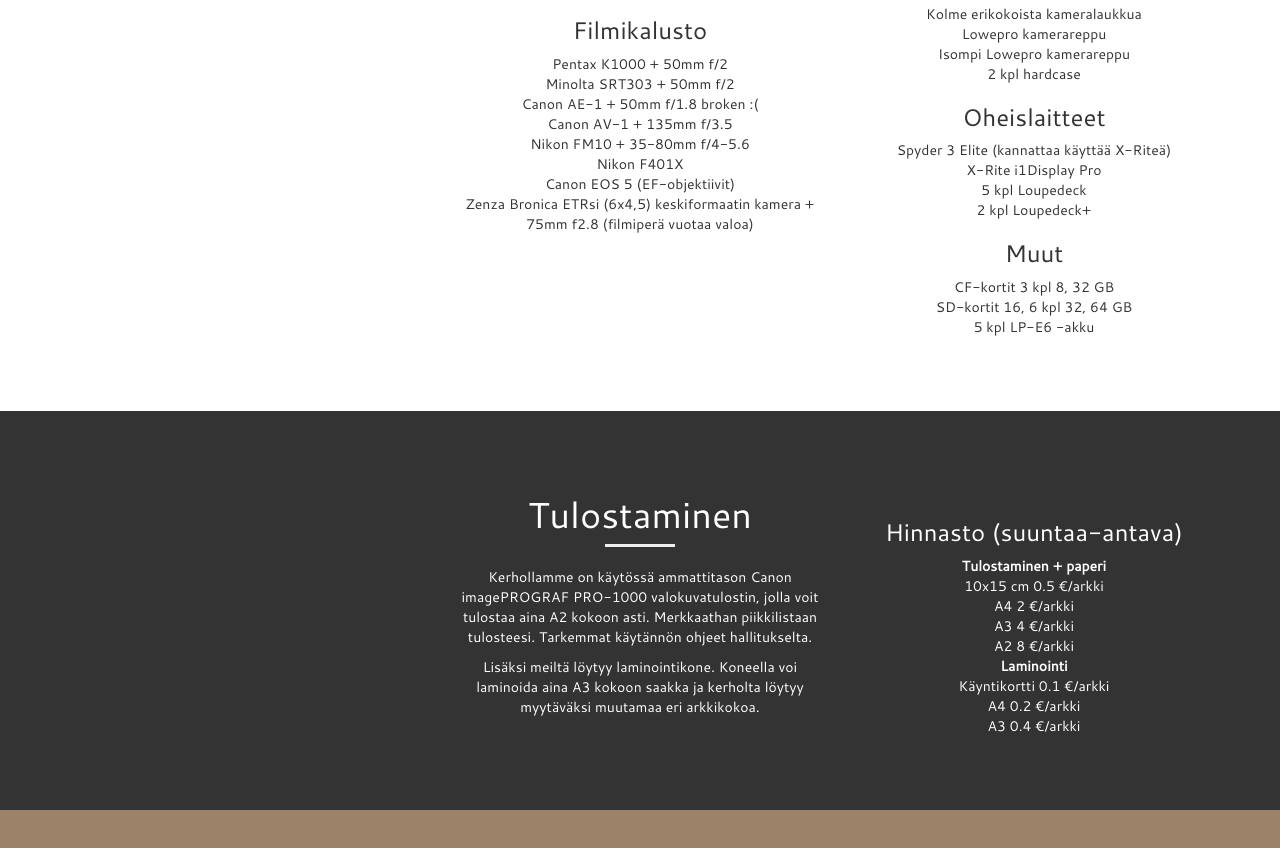
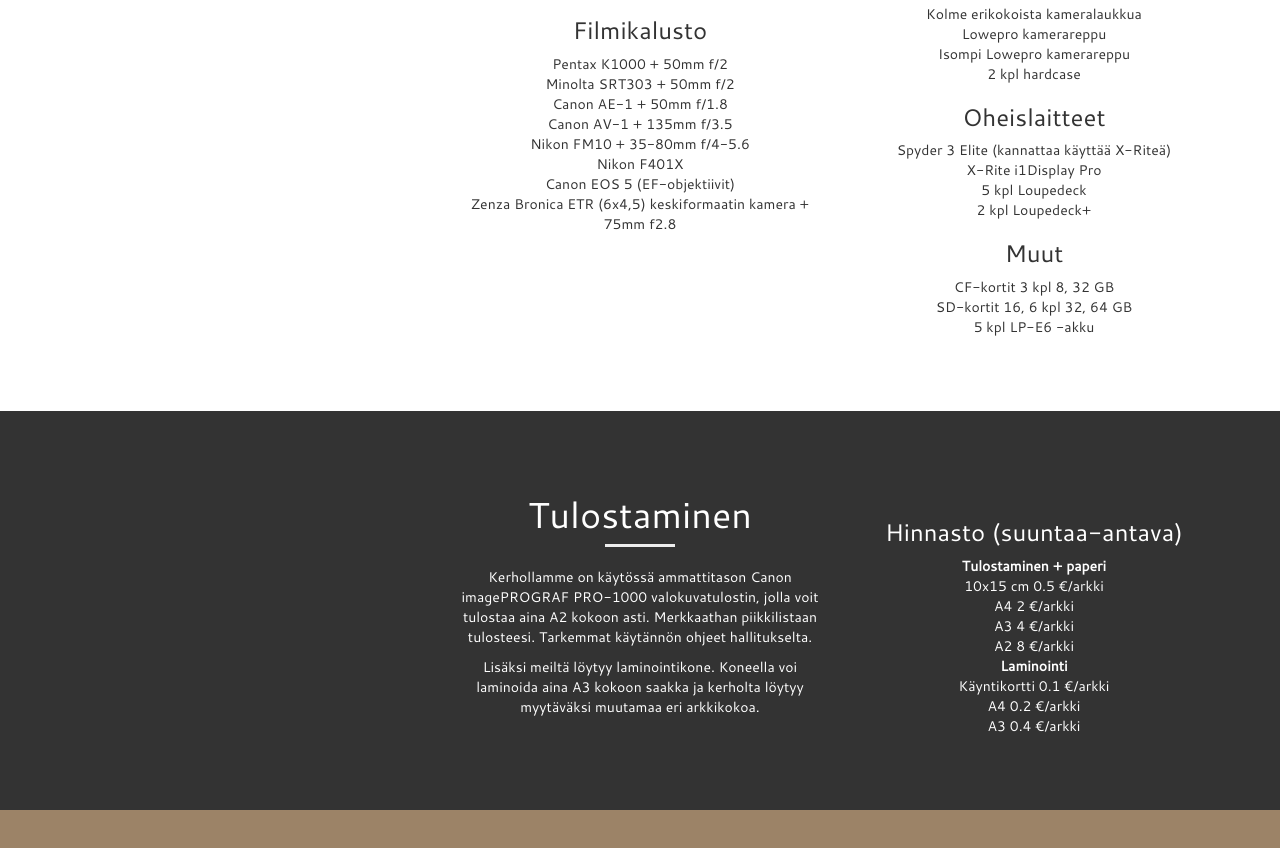
Before and after one commit to TT-kamerat/ttkamerat.fi, a Gatsby site: page / in a window 1280 px wide. Shown: the part 2527-3375 px from the top of the page. Built offline with nearby package versions, Linux system fonts and the light colour scheme; Gatsby itself is replaced by a stand-in of ours.

Commit message:
Fixed AE-1 and Zenza descriptions

```diff
--- a/src/components/sections/GearSection.js
+++ b/src/components/sections/GearSection.js
@@ -210,8 +210,8 @@
           },
           {
             name: {
-              [language.ENGLISH]: 'Canon AE-1 + 50mm f/1.8 broken :(',
-              [language.FINNISH]: 'Canon AE-1 + 50mm f/1.8 broken :('
+              [language.ENGLISH]: 'Canon AE-1 + 50mm f/1.8',
+              [language.FINNISH]: 'Canon AE-1 + 50mm f/1.8'
             }
           },
           {
@@ -240,8 +240,8 @@
           },
           {
             name: {
-              [language.ENGLISH]: 'Zenza Bronica ETRsi (6x4,5) medium format + 75mm f2.8 (film holder leaks light)',
-              [language.FINNISH]: 'Zenza Bronica ETRsi (6x4,5) keskiformaatin kamera + 75mm f2.8 (filmiperä vuotaa valoa)'
+              [language.ENGLISH]: 'Zenza Bronica ETR (6x4,5) medium format + 75mm f2.8',
+              [language.FINNISH]: 'Zenza Bronica ETR (6x4,5) keskiformaatin kamera + 75mm f2.8'
             }
           }
         ]
```
